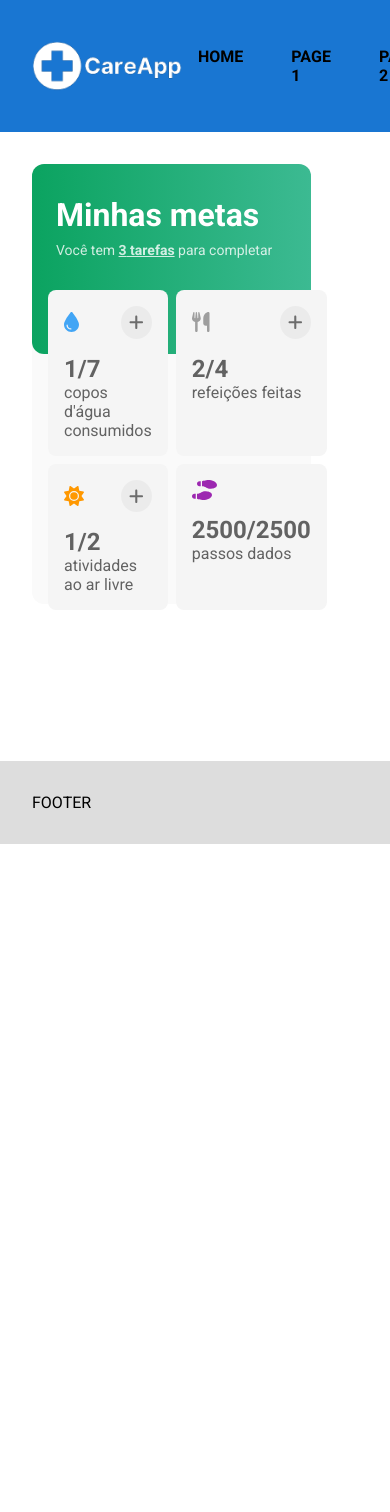
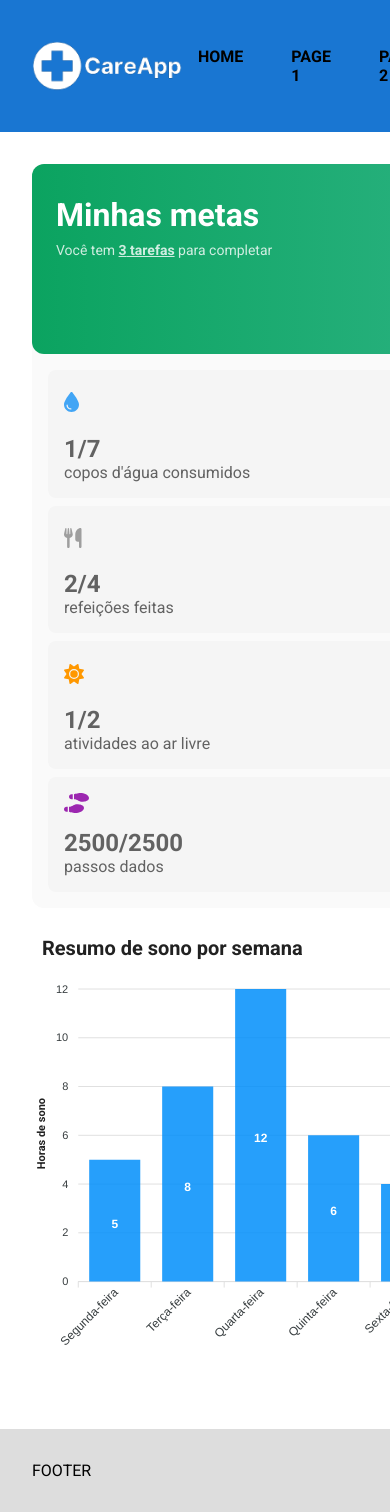
Before and after one commit to VictorJaber/global-solution-23, a React (Vite) app: page /minha-saude in a window 390 px wide. Shown: the top 1512 px of the page. Before the commit the page ends 844 px from the top, so only its background shows below. Built offline with nearby package versions, Linux system fonts and the light colour scheme.

Commit message:
feat: add sleep chart

```diff
--- a/package.json
+++ b/package.json
@@ -12,7 +12,9 @@
   "dependencies": {
     "@fortawesome/free-solid-svg-icons": "^6.4.2",
     "@fortawesome/react-fontawesome": "^0.2.0",
+    "apexcharts": "^3.44.0",
     "react": "^18.2.0",
+    "react-apexcharts": "^1.4.1",
     "react-dom": "^18.2.0",
     "react-router-dom": "^6.18.0",
     "styled-components": "^6.1.1"
--- /dev/null
+++ b/src/components/BarGraph/index.tsx
@@ -0,0 +1,55 @@
+import Chart from 'react-apexcharts';
+
+const CHART_DATA = {
+  options: {
+    chart: {
+      id: 'basic-bar',
+    },
+    xaxis: {
+      categories: [
+        'Segunda-feira',
+        'Terça-feira',
+        'Quarta-feira',
+        'Quinta-feira',
+        'Sexta-feira',
+        'Sábado',
+        'Domingo',
+      ],
+    },
+    yaxis: {
+      title: {
+        text: 'Horas de sono',
+        style: {
+          fontFamily: 'Roboto',
+          color: '#212121',
+        },
+      },
+    },
+    title: {
+      text: 'Resumo de sono por semana',
+      style: {
+        fontSize: '20px',
+        fontWeight: 700,
+        fontFamily: 'Roboto',
+        color: '#212121',
+      },
+    },
+  },
+  series: [
+    {
+      name: 'Horas de sono',
+      data: [5, 8, 12, 6, 4, 8, 8],
+    },
+  ],
+};
+
+export function BarGraph() {
+  return (
+    <Chart
+      options={CHART_DATA.options}
+      series={CHART_DATA.series}
+      type="bar"
+      height="450"
+    />
+  );
+}
--- a/src/components/Header/styles.ts
+++ b/src/components/Header/styles.ts
@@ -6,6 +6,7 @@ export const StyledHeader = styled.header`
   align-items: center;
   position: sticky;
   top: 0;
+  z-index: 1;
   background-color: ${({ theme }) => theme.colors.primary.main};
 `;
 
--- a/src/pages/MyHealth/index.tsx
+++ b/src/pages/MyHealth/index.tsx
@@ -15,6 +15,7 @@ import {
 
 import { FontAwesomeIcon } from '@fortawesome/react-fontawesome';
 import { faAward } from '@fortawesome/free-solid-svg-icons/faAward';
+import { BarGraph } from '@/components/BarGraph';
 
 export type TaskVariant = 'water' | 'food' | 'outdoor' | 'steps';
 
@@ -105,6 +106,7 @@ export function MyHealth() {
           ))}
         </TasksCardsWrapper>
       </SummaryCard>
+      <BarGraph />
     </Container>
   );
 }
--- a/src/pages/MyHealth/styles.ts
+++ b/src/pages/MyHealth/styles.ts
@@ -2,14 +2,22 @@ import styled, { keyframes } from 'styled-components';
 
 export const Container = styled.div`
   display: grid;
-  grid-template-columns: 2fr 3fr;
+  grid-template-columns: 1fr;
+  gap: 24px;
+
+  @media (min-width: ${({ theme }) => theme.breakpoints.md}px) {
+    grid-template-columns: 2fr 3fr;
+  }
 `;
 
 export const SummaryCard = styled.div`
   border-radius: 12px;
   background-color: ${({ theme }) => theme.colors.grey[50]};
   position: relative;
-  height: 440px;
+
+  @media (min-width: ${({ theme }) => theme.breakpoints.sm}px) {
+    height: 440px;
+  }
 `;
 
 export const SummaryHeader = styled.div`
@@ -59,9 +67,14 @@ export const SummarySubtitle = styled.p`
 
 export const TasksCardsWrapper = styled.div`
   display: grid;
-  grid-template-columns: 1fr 1fr;
+  width: -webkit-fill-available;
+  grid-template-columns: 1fr;
   gap: 8px;
   padding: 16px;
-  position: absolute;
-  top: 25%;
+
+  @media (min-width: ${({ theme }) => theme.breakpoints.sm}px) {
+    grid-template-columns: 1fr 1fr;
+    position: absolute;
+    top: 25%;
+  }
 `;
--- a/src/styles/theme.ts
+++ b/src/styles/theme.ts
@@ -62,4 +62,12 @@ export const theme = {
       1: '0px 2px 1px -1px rgba(0,0,0,0.2), 0px 1px 1px 0px rgba(0,0,0,0.14),0px 1px 3px 0px rgba(0,0,0,0.12)',
     },
   },
+  breakpoints: {
+    xxs: 375,
+    xs: 425,
+    sm: 600,
+    md: 900,
+    lg: 1200,
+    xl: 1440,
+  },
 };
```
Also changed, not shown: src/@types/styled.d.ts (+8 -0 lines), src/components/TaskCard/index.tsx (+4 -4 lines), 1 other file (tests, documents, lock files or other folders).
